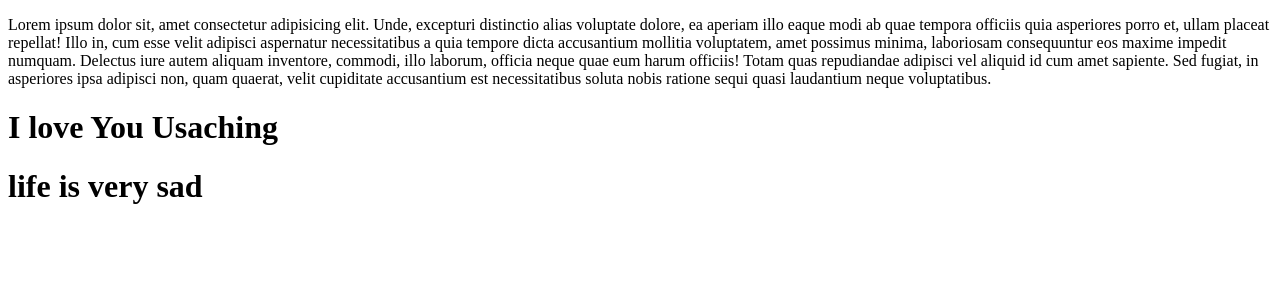
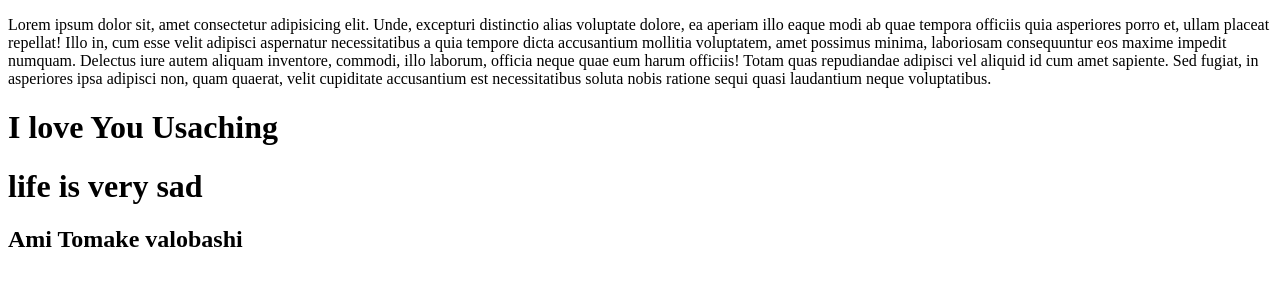
Before and after one commit to usaching947/god-pray, a plain HTML site: page index.html in a window 1280 px wide. Drawn offline with Linux system fonts and the light colour scheme.

Commit message:
Update index.html

```diff
--- a/index.html
+++ b/index.html
@@ -18,6 +18,7 @@
 
     <h1>I love You Usaching</h1>
     <h1>life is very sad</h1>
+    <h2>Ami Tomake valobashi</h2>
 </body>
 
 </html>
```
